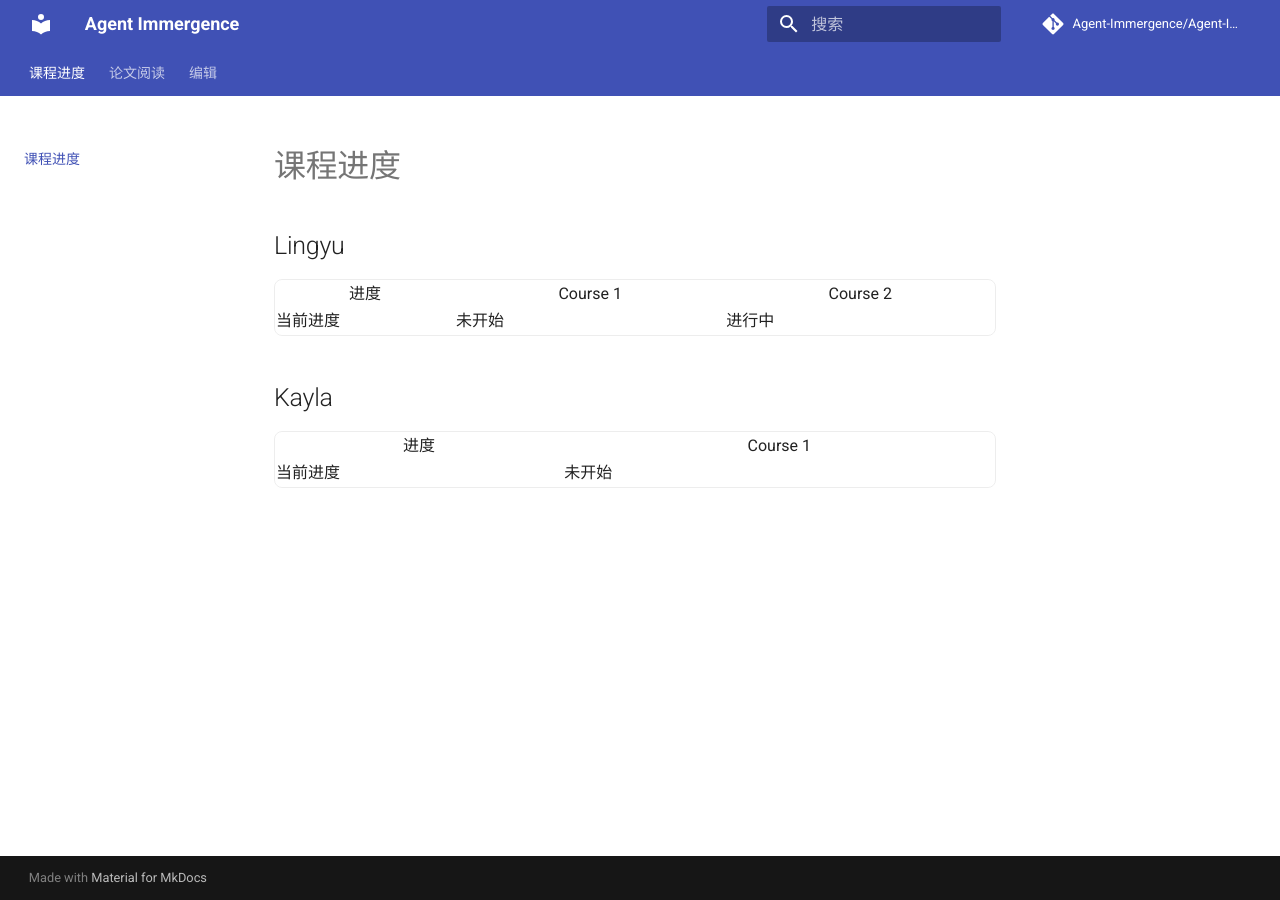
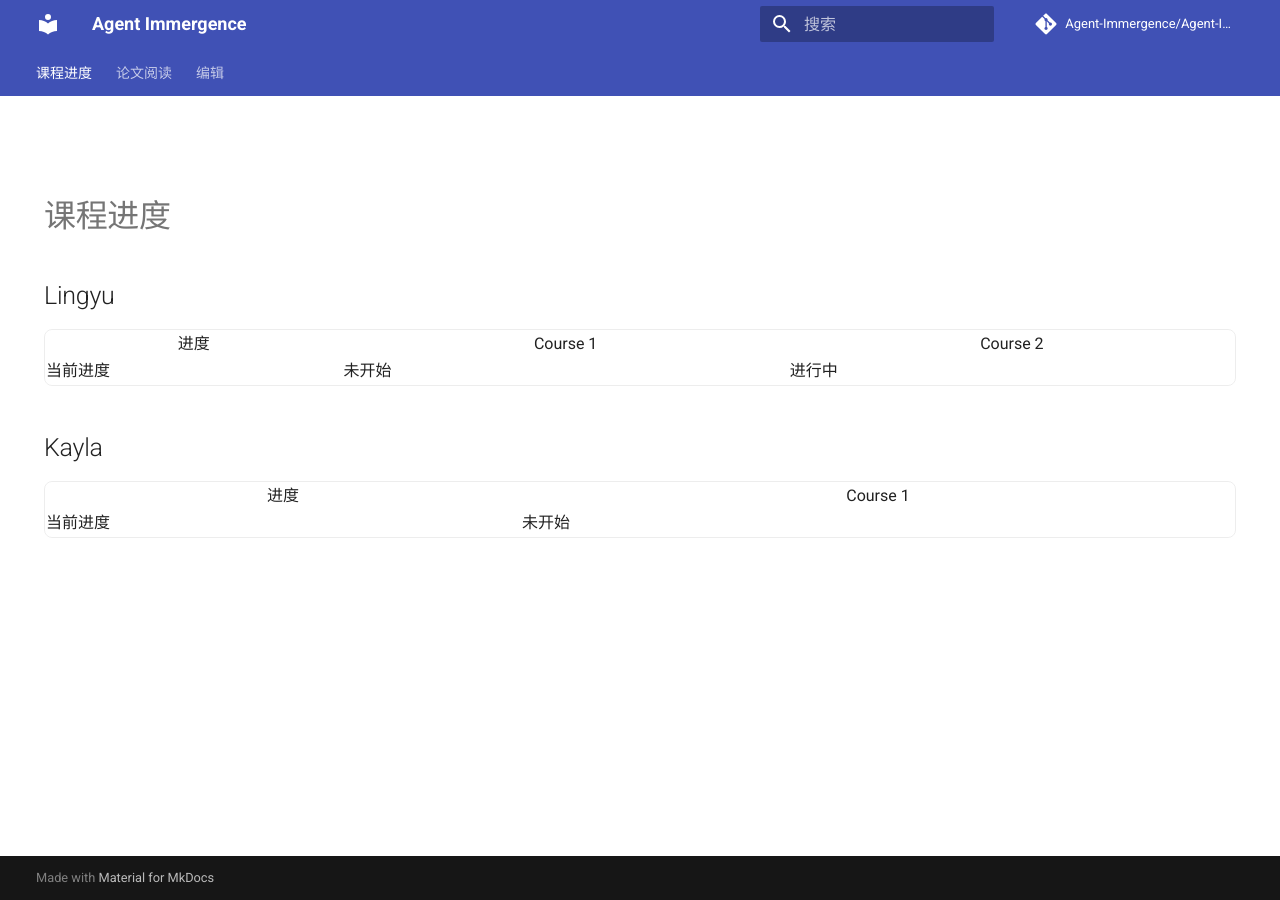
Before and after one commit to Agent-Immergence/Agent-Immergence.github.io, an MkDocs documentation site: the page built from docs/index.md, in a window 1280 px wide. Built offline with MkDocs 1.6.1 and Material for MkDocs 9.7.7, drawn with Linux system fonts in a browser that asks for light colours; comment, search, counter and statistics services are not loaded.

Commit message:
Center and widen site layout

```diff
--- a/docs/stylesheets/extra.css
+++ b/docs/stylesheets/extra.css
@@ -1,15 +1,28 @@
 .md-grid {
-  max-width: 98vw;
+  max-width: min(1680px, calc(100vw - 2rem));
 }
 
 .md-main__inner {
-  margin-left: 0.4rem;
-  margin-right: 0.4rem;
+  display: block;
+  width: min(1680px, calc(100vw - 2rem));
+  margin: 1.4rem auto;
+}
+
+.md-sidebar {
+  display: none;
+}
+
+.md-content {
+  width: 100%;
 }
 
 .md-content__inner {
-  margin-left: 0.4rem;
-  margin-right: 0.4rem;
+  margin: 0;
+  padding: 1.2rem 0;
+}
+
+.md-content__inner::before {
+  display: none;
 }
 
 .md-typeset .tracker-app {
@@ -101,15 +114,17 @@
 
 .editor-grid {
   display: grid;
-  grid-template-columns: minmax(16rem, 1fr) auto;
+  grid-template-columns: 1fr;
   gap: 0.8rem;
-  align-items: end;
+  align-items: start;
 }
 
 .editor-actions {
   display: flex;
   flex-wrap: wrap;
   gap: 0.5rem;
+  justify-content: flex-start;
+  max-width: 100%;
 }
 
 .admin-app input,
@@ -221,13 +236,16 @@
 
 @media (max-width: 700px) {
   .md-grid {
-    max-width: 100vw;
+    max-width: calc(100vw - 0.6rem);
   }
 
-  .md-main__inner,
+  .md-main__inner {
+    width: calc(100vw - 0.6rem);
+    margin: 0.6rem auto;
+  }
+
   .md-content__inner {
-    margin-left: 0.2rem;
-    margin-right: 0.2rem;
+    padding: 0.8rem 0;
   }
 
   .editor-grid {
```
